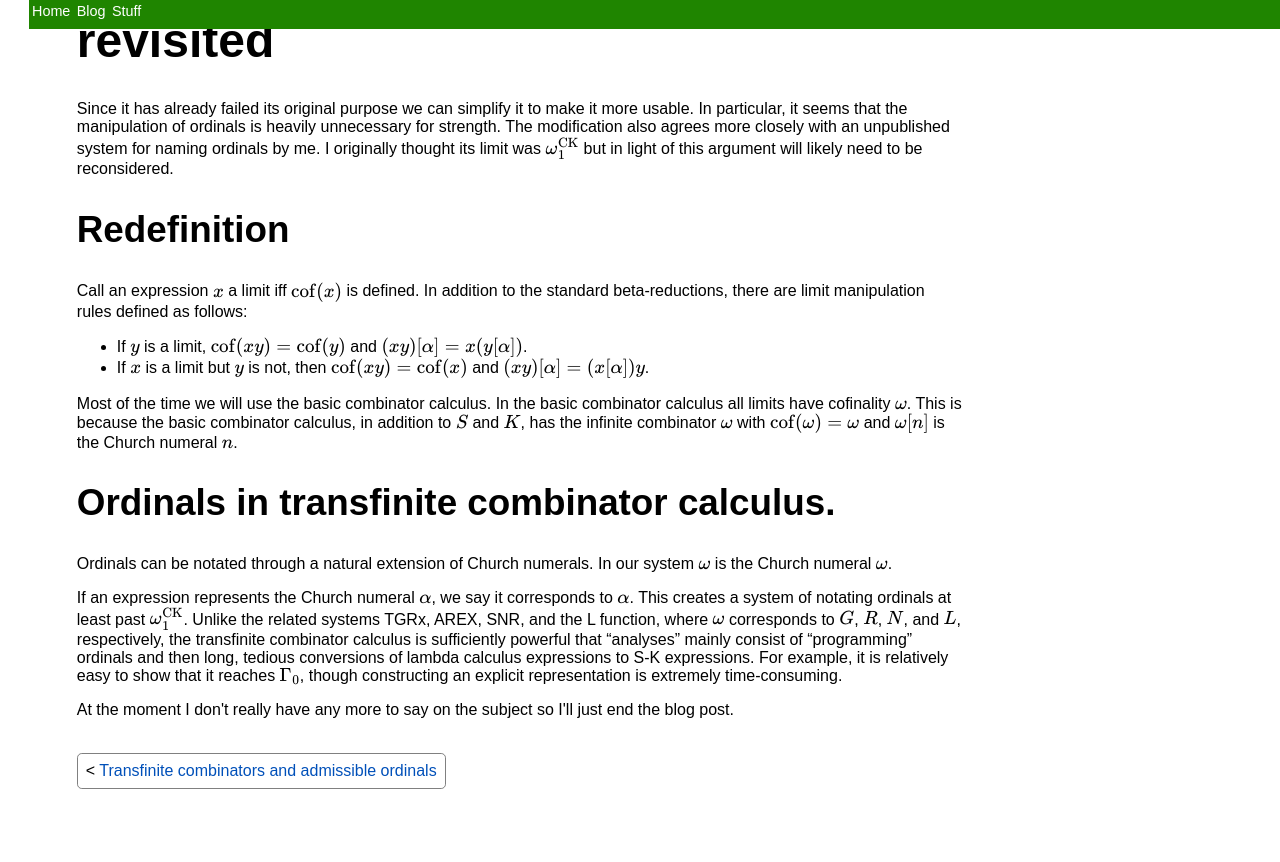
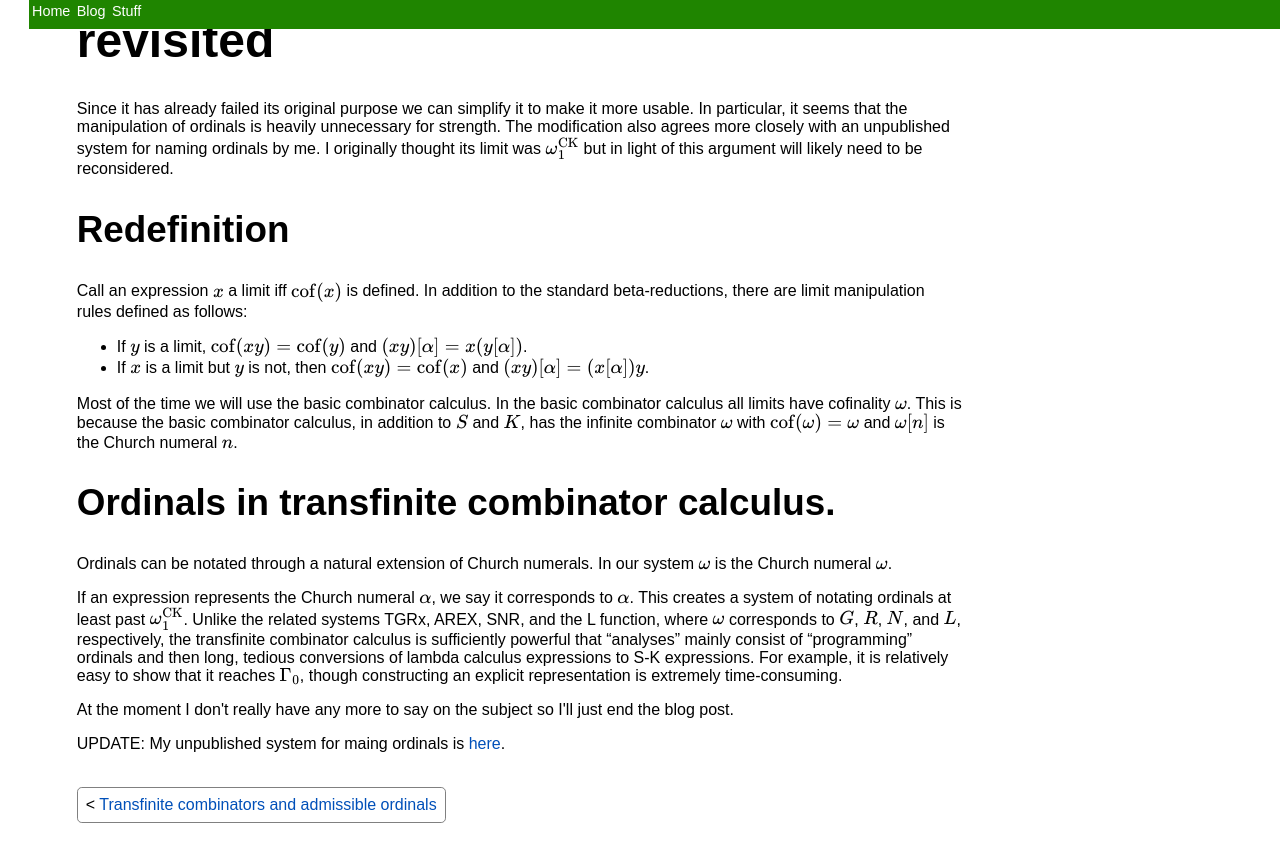
Before and after one commit to EZLiang/vebsite, a Jekyll site: the page built from _posts/2021-10-18-revisiting-tcc.html, in a window 1280 px wide and 900 px high, scrolled down 725 px. Shown: the top 862 px of the window. Built offline with Jekyll 4.4.1, drawn with Linux system fonts in a browser that asks for light colours.

Commit message:
Update 2021-10-18-revisiting-tcc.html

```diff
--- a/_posts/2021-10-18-revisiting-tcc.html
+++ b/_posts/2021-10-18-revisiting-tcc.html
@@ -40,3 +40,5 @@ I originally thought its limit was \(\omega_1^\mathrm{CK}\) but in light of this
 <p>If an expression represents the Church numeral \(\alpha\), we say it corresponds to \(\alpha\). This creates a system of notating ordinals at least past \(\omega_1^\mathrm{CK}\). Unlike the related systems TGRx, AREX, SNR, and the L function, where \(\omega\) corresponds to \(G\), \(R\), \(N\), and \(L\), respectively, the transfinite combinator calculus is sufficiently powerful that &ldquo;analyses&rdquo; mainly consist of &ldquo;programming&rdquo; ordinals and then long, tedious conversions of lambda calculus expressions to S-K expressions. For example, it is relatively easy to show that it reaches \(\Gamma_0\), though constructing an explicit representation is extremely time-consuming.</p>
 
 <p>At the moment I don't really have any more to say on the subject so I'll just end the blog post.</p>
+
+<p>UPDATE: My unpublished system for maing ordinals is <a href="https://docs.google.com/spreadsheets/d/1PDxCa-0CuuU3o1yKUETtmDG9P0aZpPeFcmTK4xIWpZQ/edit?usp=sharing">here</a>.</p>
```
